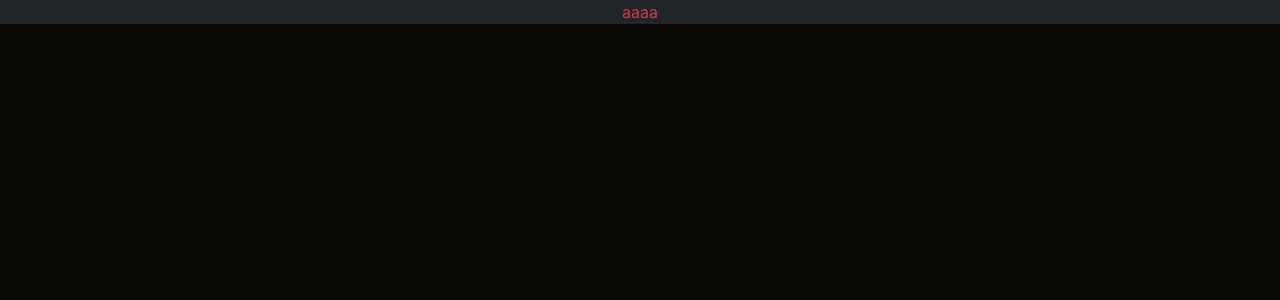
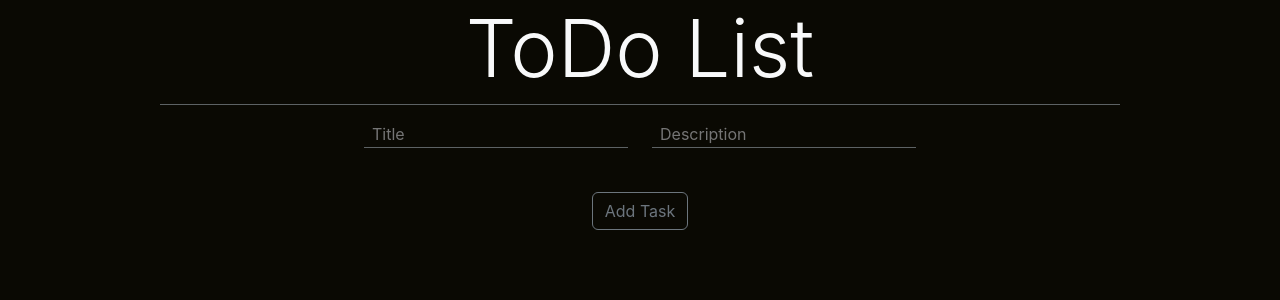
Before and after one commit to Teksiak/electron-todolist, a React (Create React App) app: page / in a window 1280 px wide. Shown: the top 300 px of the page. Built offline with nearby package versions, Linux system fonts and the light colour scheme.

Commit message:
Add main functions

```diff
--- a/package.json
+++ b/package.json
@@ -7,6 +7,7 @@
     "@testing-library/react": "^13.4.0",
     "@testing-library/user-event": "^13.5.0",
     "bootstrap": "^5.2.3",
+    "bootstrap-icons": "^1.10.5",
     "cross-env": "^7.0.3",
     "react": "^18.2.0",
     "react-dom": "^18.2.0",
@@ -20,8 +21,7 @@
     "test": "react-scripts test",
     "eject": "react-scripts eject",
     "dev": "concurrently \"cross-env BROWSER=none npm start\" \"wait-on http://localhost:3000 && electron .\"",
-    "electron": "electron .",
-    "test2": "electron ."
+    "electron": "electron ."
   },
   "eslintConfig": {
     "extends": [
--- a/src/App.css
+++ b/src/App.css
@@ -2,37 +2,23 @@
   text-align: center;
 }
 
-.App-logo {
-  height: 40vmin;
-  pointer-events: none;
+.custom-input {
+  outline: none;
+  background: transparent;
+  border: none;
+  border-bottom: 1px solid #5d6264;
+  color: whitesmoke;
 }
 
-@media (prefers-reduced-motion: no-preference) {
-  .App-logo {
-    animation: App-logo-spin infinite 20s linear;
-  }
+.horizontal-line {
+  width: 75%;
+  height: 1px;
+  background: #5d6264;
+  margin: auto;
 }
 
-.App-header {
-  background-color: #282c34;
-  min-height: 100vh;
-  display: flex;
-  flex-direction: column;
-  align-items: center;
-  justify-content: center;
-  font-size: calc(10px + 2vmin);
-  color: white;
+.vertical-line {
+  height: 60px;
+  width: 1px;
+  background: #5d6264;
 }
-
-.App-link {
-  color: #61dafb;
-}
-
-@keyframes App-logo-spin {
-  from {
-    transform: rotate(0deg);
-  }
-  to {
-    transform: rotate(360deg);
-  }
-}
--- a/src/App.js
+++ b/src/App.js
@@ -1,14 +1,14 @@
-import logo from './logo.svg';
-import './App.css';
+import "./App.css";
+import List from "./components/List";
 
 function App() {
-  return (
-    <div className="App bg-dark">
-      <div>
-        <p className='text-danger'>aaaa</p>
-      </div>
-    </div>
-  );
+    return (
+        <div>
+            <h1 className="display-1 text-light text-center"><span className="">ToDo</span> List</h1>
+            <div className="horizontal-line"></div>
+            <List />
+        </div>
+    )
 }
 
 export default App;
--- /dev/null
+++ b/src/components/List.js
@@ -0,0 +1,52 @@
+import React, { useState } from "react";
+import Task from "./Task";
+
+export default function List() {
+    const [tasks, setTasks] = useState([])
+    const [title, setTitle] = useState("")
+    const [description, setDescription] = useState("")
+    const [message, setMessage] = useState("")
+
+    const addTask = () => {
+        const newTask = {
+            id: tasks.length != 0 ? tasks[tasks.length-1].id+1 : 1,
+            title: title,
+            description: description
+        }
+        if(title == "") {
+            setMessage("Title cannot be empty!")
+        }
+        else {
+            setTasks(prev => {
+                return [...prev, newTask]
+            })
+            setTitle("")
+            setDescription("")
+            setMessage("")
+        }
+    }
+
+    const deleteTask = (taskId) => {
+        setTasks(prev => {
+            return prev.filter(el => el.id != taskId)
+        })
+    }
+
+    return (
+        <div className="text-center">
+            <div className="d-flex justify-content-center gap-4 m-3">
+                <input type="text" className="custom-input px-2" placeholder="Title" value={title} onChange={(event) => {setTitle(event.target.value)}}></input>
+                <input type="text" className="custom-input px-2" placeholder="Description" value={description} onChange={(event) => {setDescription(event.target.value)}}></input>
+            </div>
+            <small className="text-muted">{message}</small> <br/>
+            <button className="btn btn-outline-secondary mt-1" onClick={addTask}>Add Task</button>
+            <div>
+                {
+                    tasks.map((el, n) => {
+                        return <Task number={n+1} title={el.title} description={el.description} deleteTask={() => deleteTask(el.id)}/>
+                    })
+                }
+            </div>
+        </div>
+    )
+}
--- /dev/null
+++ b/src/components/Task.js
@@ -0,0 +1,49 @@
+import React, { useState } from "react";
+
+export default function Task({ number, title, description, deleteTask }) {
+    const [edit, setEdit] = useState(false)
+    console.log(title, description);
+    return (
+        <div style={{position: 'relative'}}>
+            <div className="d-flex align-items-center px-5 mx-5">
+                <h3 className="display-1 fw-bold font-30 text-light">
+                    {number}
+                </h3>
+                <div className="vertical-line mx-3"></div>
+                <div className="p-2 ps-0 d-flex flex-column ">
+                    {
+                        edit ?
+                        <input className="custom-input" value={title}></input>
+                        : <h3 className="text-light m-0">{title}</h3>
+                    }
+                    {
+                        edit ?
+                        <input className="custom-input" value={description}></input>
+                        : <small className="text-muted">{description}</small>
+                    }
+                </div>
+                <button className="btn btn-sm btn-outline-light ms-5" onClick={() => {setEdit(prev => !prev)}}>
+                    {
+                        edit ? "Save" : "Edit"
+                    }
+                </button>
+                <div
+                    className="text-light mx-3 mb-2"
+                    style={{ cursor: "pointer" }}
+                    onClick={deleteTask}
+                >
+                    <svg
+                        xmlns="http://www.w3.org/2000/svg"
+                        width="16"
+                        height="16"
+                        fill="currentColor"
+                        class="bi bi-trash-fill"
+                        viewBox="0 0 16 16"
+                    >
+                        <path d="M2.5 1a1 1 0 0 0-1 1v1a1 1 0 0 0 1 1H3v9a2 2 0 0 0 2 2h6a2 2 0 0 0 2-2V4h.5a1 1 0 0 0 1-1V2a1 1 0 0 0-1-1H10a1 1 0 0 0-1-1H7a1 1 0 0 0-1 1H2.5zm3 4a.5.5 0 0 1 .5.5v7a.5.5 0 0 1-1 0v-7a.5.5 0 0 1 .5-.5zM8 5a.5.5 0 0 1 .5.5v7a.5.5 0 0 1-1 0v-7A.5.5 0 0 1 8 5zm3 .5v7a.5.5 0 0 1-1 0v-7a.5.5 0 0 1 1 0z" />
+                    </svg>
+                </div>
+            </div>
+        </div>
+    );
+}
--- a/src/index.css
+++ b/src/index.css
@@ -1,4 +1,4 @@
-html {
+body {
   background-color: #0A0903;
 }
 body {
```
Also changed, not shown: 1 other file (tests, documents, lock files or other folders).
